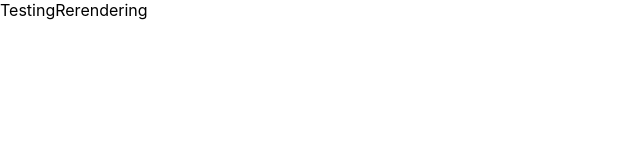
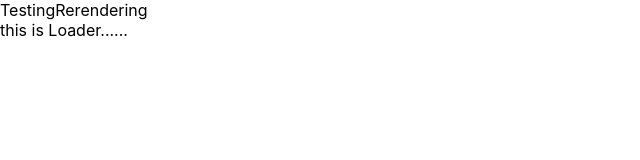
Before and after one commit to aniket-bhadra/React-Tricky-Concepts-Practice-and-Revise, a React (Create React App) app in the folder react-tricky-concepts-practice-and-revise/: page / in a window 1280 px wide. Shown: the top 160 px of the page, without its empty margins (0-640 px from the left). Built offline with nearby package versions, Linux system fonts and the light colour scheme.

Commit message:
Loader component added to the TestingRendering component

```diff
--- a/react-tricky-concepts-practice-and-revise/src/components/Loader.js
+++ b/react-tricky-concepts-practice-and-revise/src/components/Loader.js
@@ -0,0 +1,7 @@
+import React from "react";
+
+const Loader = () => {
+  return <div>this is Loader......</div>;
+};
+
+export default Loader;
--- a/react-tricky-concepts-practice-and-revise/src/components/TestingRerendering.js
+++ b/react-tricky-concepts-practice-and-revise/src/components/TestingRerendering.js
@@ -1,9 +1,15 @@
-import React from 'react'
+import React, { useState } from "react";
+
+import Loader from "./Loader";
 
 const TestingRerendering = () => {
+  const [show, setShow] = useState(null);
   return (
-    <div>TestingRerendering</div>
-  )
-}
+    <div>
+      TestingRerendering
+      <Loader />
+    </div>
+  );
+};
 
-export default TestingRerendering
+export default TestingRerendering;
```
